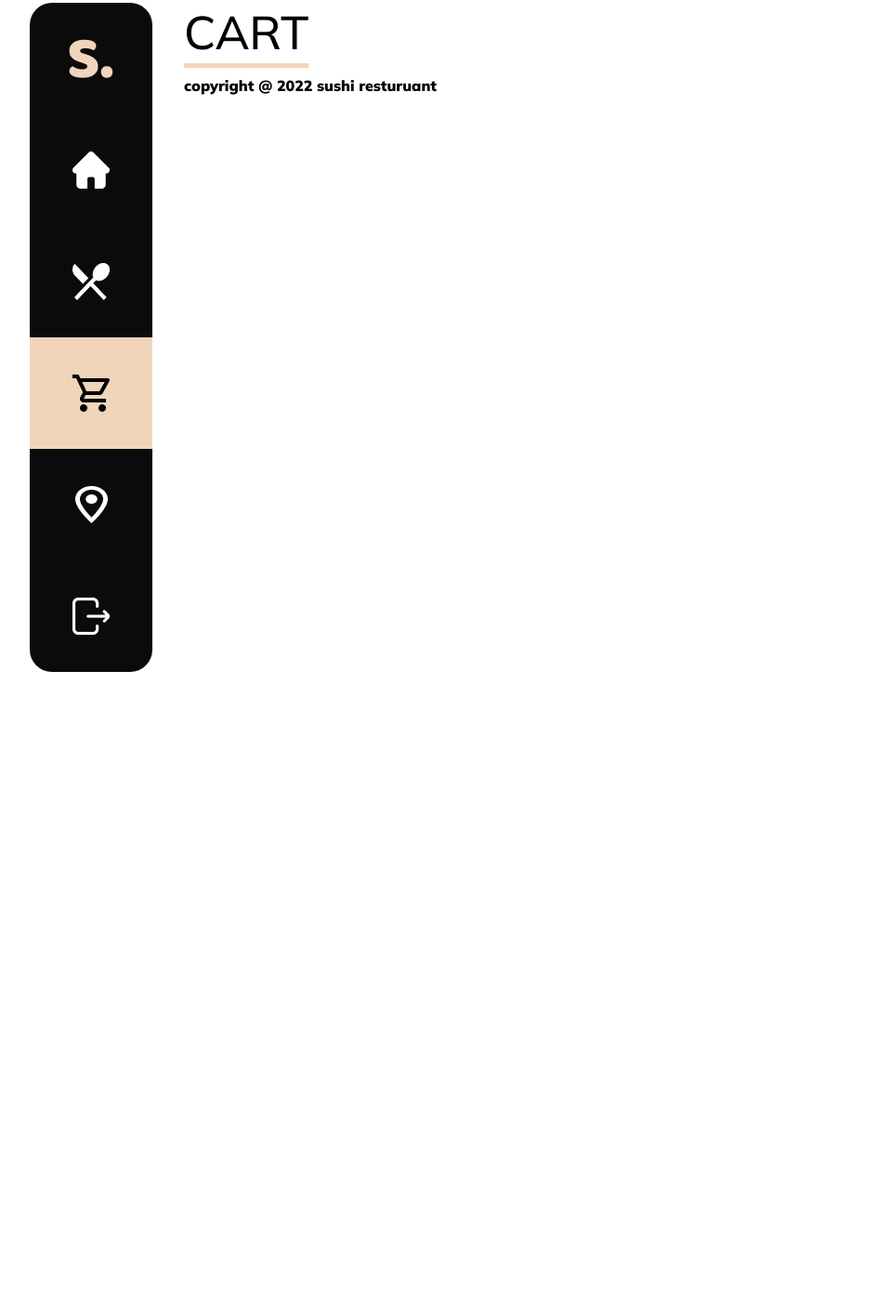
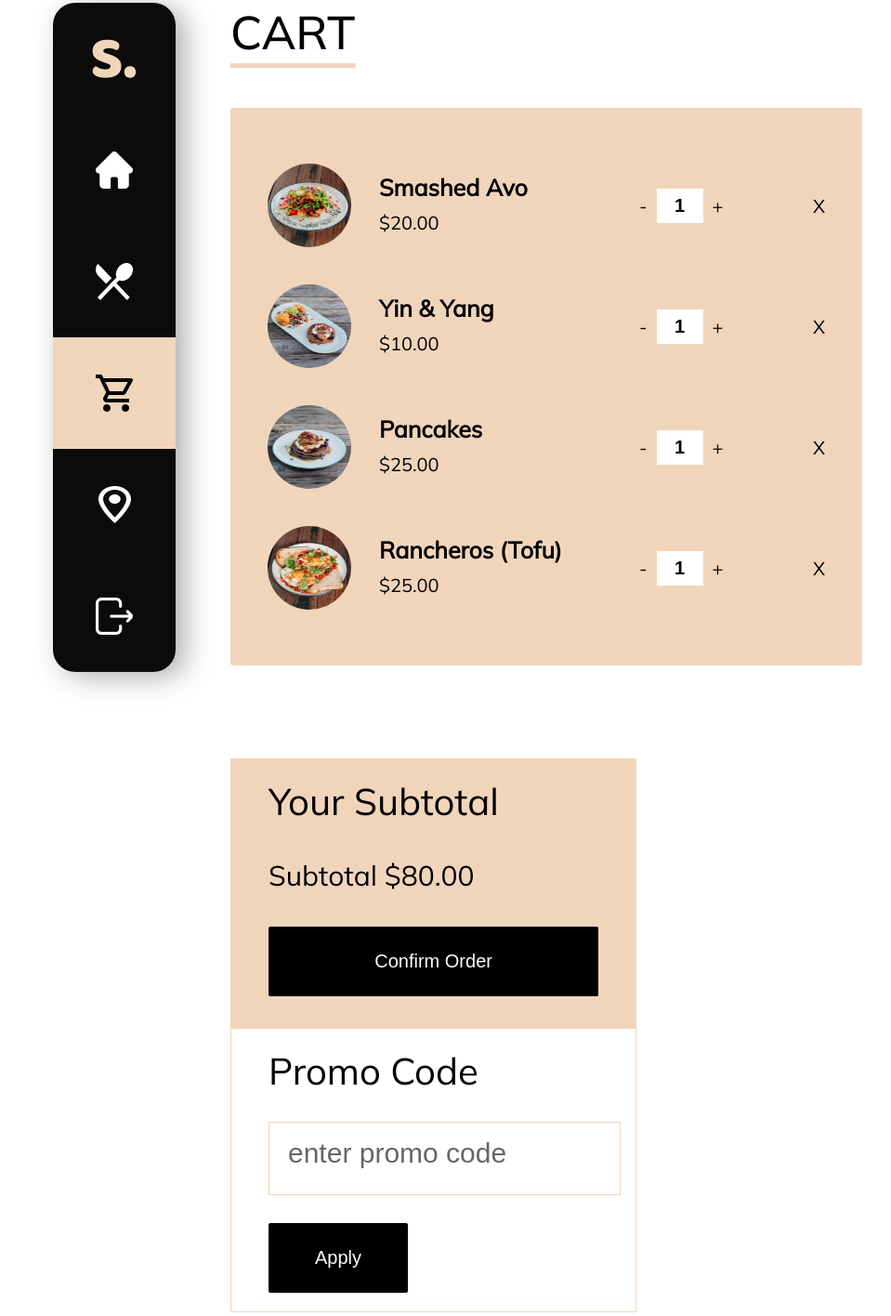
Before and after one commit to bybuk/sushi, a plain HTML site: page cart.html in a window 1280 px wide. Shown: the part 17-1433 px from the top of the page at 93% size, without its empty margins (2-961 px from the left). Before the commit the page ends 800 px from the top, so only its background shows below. Drawn offline with Linux system fonts and the light colour scheme.

Commit message:
add cart page

```diff
--- a/cart.html
+++ b/cart.html
@@ -11,7 +11,7 @@
     <main>
       <section class="left-section">
         <div class="nav-bar">
-          <a href="index.html" class="nav-icon">
+          <a href="#" class="nav-logo">
             <img src="./files/images/S.s.png" alt="" />
           </a>
           <a href="index.html" class="nav-icon">
@@ -34,7 +34,89 @@
       <section class="right-section">
         <h3 class="menu-title">CART</h3>
         <section class="cart-content">
-
+          <div class="cart-items">
+            <div class="cart-item">
+              <div class="cart-item-detail">
+                <img class="cart-item-image" src="./files/images/rectangle_9.png" alt="" />
+                <div class="">
+                  <div class="cart-item-title">Smashed Avo</div>
+                  <div class="cart-item-price">$20.00</div>
+                </div>
+              </div>
+              <div class="cart-item-action">
+                <div class="cart-item-counter">
+                  <div class="cart-item-minus">-</div>
+                  <input class="cart-item-count" type="text" value="1" />
+                  <div class="cart-item-plus">+</div>
+                </div>
+                <div class="cart-item-close">X</div>
+              </div>
+            </div>
+            <div class="cart-item">
+              <div class="cart-item-detail">
+                <img class="cart-item-image" src="./files/images/rectangle_10.png" alt="" />
+                <div class="">
+                  <div class="cart-item-title">Yin & Yang</div>
+                  <div class="cart-item-price">$10.00</div>
+                </div>
+              </div>
+              <div class="cart-item-action">
+                <div class="cart-item-counter">
+                  <div class="cart-item-minus">-</div>
+                  <input class="cart-item-count" type="text" value="1" />
+                  <div class="cart-item-plus">+</div>
+                </div>
+                <div class="cart-item-close">X</div>
+              </div>
+            </div>
+            <div class="cart-item">
+              <div class="cart-item-detail">
+                <img class="cart-item-image" src="./files/images/rectangle_11.png" alt="" />
+                <div class="">
+                  <div class="cart-item-title">Pancakes</div>
+                  <div class="cart-item-price">$25.00</div>
+                </div>
+              </div>
+              <div class="cart-item-action">
+                <div class="cart-item-counter">
+                  <div class="cart-item-minus">-</div>
+                  <input class="cart-item-count" type="text" value="1" />
+                  <div class="cart-item-plus">+</div>
+                </div>
+                <div class="cart-item-close">X</div>
+              </div>
+            </div>
+            <div class="cart-item">
+              <div class="cart-item-detail">
+                <img class="cart-item-image" src="./files/images/rectangle_12.png" alt="" />
+                <div class="">
+                  <div class="cart-item-title">Rancheros (Tofu)</div>
+                  <div class="cart-item-price">$25.00</div>
+                </div>
+              </div>
+              <div class="cart-item-action">
+                <div class="cart-item-counter">
+                  <div class="cart-item-minus">-</div>
+                  <input class="cart-item-count" type="text" value="1" />
+                  <div class="cart-item-plus">+</div>
+                </div>
+                <div class="cart-item-close">X</div>
+              </div>
+            </div>
+          </div>
+          <div class="cart-summary">
+            <div class="summary-top">
+              <div class="summary-title">Your Subtotal</div>
+              <p class="sub-title">Subtotal $80.00</p>
+              <button class="app-btn confirm-btn">Confirm Order</button>
+            </div>
+            <div class="summary-bottom">
+              <div class="summary-title">Promo Code</div>
+              <input type="text" placeholder="enter promo code" class="promo-input">
+              <button class="app-btn apply-btn">Apply</button>
+            </div>
+          </div>
+        </section>
         <p>copyright @ 2022 sushi resturuant</p>
       </section>
     </main>
--- a/css/cart.css
+++ b/css/cart.css
@@ -1,2 +1,145 @@
 @import url(./global.css);
 @import url(./menulayout.css);
+
+body {
+    font-family: mulish-regular;
+}
+
+.cart-content {
+  display: flex;
+  flex-wrap: wrap;
+  gap: 50px;
+}
+
+.cart-items {
+  background: #f1d5bb;
+  border-radius: 3px;
+  width: 600px;
+  padding: 20px 40px;
+  margin-top: 50px;
+  grid-column: span 3;
+}
+
+.cart-item {
+  display: grid;
+  grid-template-columns: 1fr 1fr 1fr;
+  margin: 40px auto;
+}
+
+.cart-item-detail {
+  display: flex;
+  grid-column: span 2;
+}
+
+.cart-item-title {
+  font-family: mulish-regular;
+  font-weight: 600;
+  font-size: 25px;
+  line-height: 31px;
+  margin-top: 10px;
+}
+
+.cart-item-price {
+  font-family: mulish-regular;
+  font-weight: 400;
+  font-size: 20px;
+  line-height: 25px;
+  margin-top: 10px;
+}
+
+.cart-item-action {
+  display: flex;
+  justify-content: space-between;
+  align-items: center;
+  grid-column: span 1;
+}
+
+.cart-item-image {
+  width: 90px;
+  height: 90px;
+  border-radius: 50%;
+  margin-right: 30px;
+}
+
+.cart-item-close {
+    cursor: pointer;
+    font-size: 20px;
+}
+
+.cart-item-counter {
+    display: flex;
+    align-items: center;
+}
+
+.cart-item-minus,
+.cart-item-plus {
+  font-weight: 400;
+  font-size: 20px;
+  line-height: 25px;
+  cursor: pointer;
+}
+
+.cart-item-count {
+  width: 46px;
+  height: 35px;
+  background: #ffffff;
+  border: none;
+  text-align: center;
+  font-weight: bold;
+  font-size: 20px;
+  margin: 20px 10px;
+}
+
+.cart-summary {
+    border:  1px solid #f1d5bb;
+    margin-top: 50px;
+}
+
+.summary-top {
+    background: #f1d5bb;
+    padding: 20px 40px;
+}
+
+.summary-title {
+    font-weight: 400;
+    font-size: clamp(20px, 5vw, 40px);
+    line-height: 50px;
+}
+
+.sub-title {
+    font-weight: 400;
+    font-size: clamp(20px, 5vw, 30px);
+    line-height: 50px;
+}
+
+.confirm-btn {
+    width: 100%;
+    height: 75px;
+    margin-bottom: 15px;
+}
+
+.summary-bottom {
+    padding: 20px 40px;
+}
+
+.promo-input {
+    height: 75px;
+    width: 100%;
+    background: #FFFFFF;
+    border: 1px solid #F1D5BB;
+    margin-top: 30px;
+    padding-left: 20px;
+}
+
+.promo-input::placeholder {
+    font-weight: 200;
+    font-size: 30px;
+    line-height: 38px;
+    color: rgba(0, 0, 0, 0.6);
+}
+
+.apply-btn {
+    height: 75px;
+    width: 150px;
+    margin-top: 30px;
+}
--- a/css/menu.css
+++ b/css/menu.css
@@ -5,7 +5,7 @@
   display: flex;
   justify-content: flex-start;
   flex-wrap: wrap;
-  gap: 65px;
+  gap: 80px;
   margin: 40px auto;
 }
 
--- a/css/menulayout.css
+++ b/css/menulayout.css
@@ -27,7 +27,7 @@ main {
 }
 
 .left-section {
-  width: 200px;
+  width: 250px;
   position: fixed;
   height: 100%;
   display: flex;
@@ -43,9 +43,10 @@ main {
   display: flex;
   flex-direction: column;
   align-items: center;
+  filter: drop-shadow(10px 5px 15px #acacac);
 }
 
-.nav-icon {
+.nav-icon, .nav-logo {
   width: 100%;
   height: 120px;
   display: flex;
@@ -67,8 +68,8 @@ main {
 }
 
 .right-section {
-  width: calc(100vw - 200px);
-  margin-left: 200px;
+  width: calc(100vw - 250px);
+  margin-left: 250px;
   overflow-y: auto;
   padding-top: 20px;
 }
```
Also changed, not shown: menu.html (+1 -1 lines).
